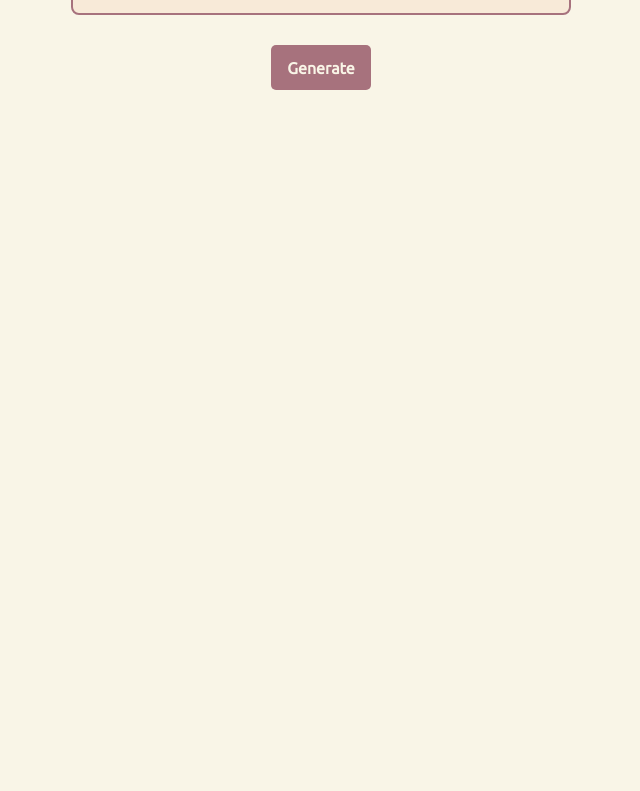
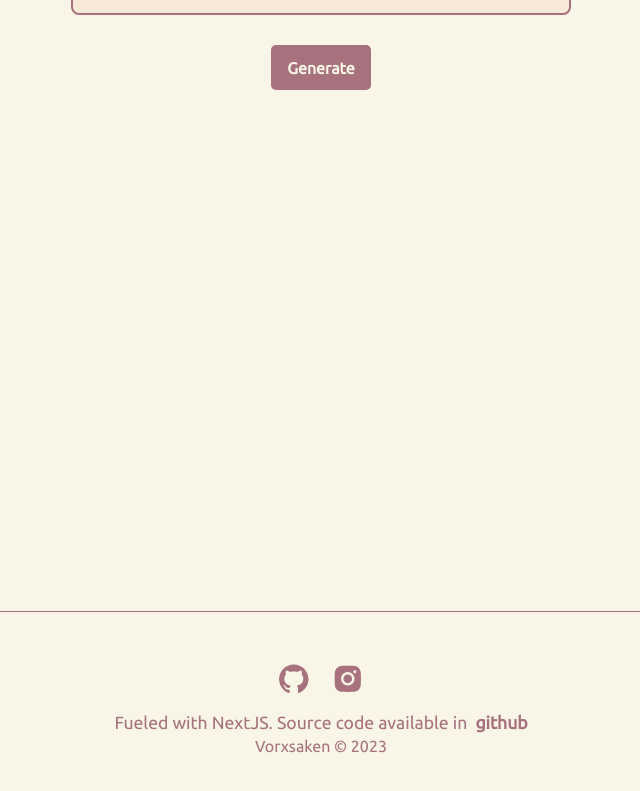
Before and after one commit to vorxsaken/shorten-url, a Next.js app: page / in a window 1280 px wide. Shown: the part 317-1108 px from the top of the page, without its empty margins (319-959 px from the left). Before the commit the page ends 928 px from the top, so only its background shows below. Built offline with nearby package versions, Linux system fonts and the light colour scheme; a web font is replaced by a local one.

Commit message:
feat: footer component

```diff
--- /dev/null
+++ b/components/Footer.module.css
@@ -0,0 +1,55 @@
+.container {
+    width: 100%;
+    height: auto;
+    display: flex;
+    padding: 50px 0px;
+    justify-content: center;
+    color: var(--foreground-rgb);
+    border-top: 1px solid var(--foreground-rgb);
+}
+
+.body {
+    display: flex;
+    justify-content: center;
+    flex-direction: column;
+    align-items: center;
+}
+
+.icons {
+    width: auto;
+    display: flex;
+    flex-direction: row;
+    gap: 20px;
+}
+
+.icons a {
+    font-size: 2.1rem;
+}
+
+.content {
+    width: auto;
+    margin: 10px 0px 5px 0px;
+    text-align: center;
+}
+
+.content p {
+    font-size: 1.1rem;
+}
+
+.content a {
+    font-weight: bolder;
+}
+
+@media (max-width: 700px) {
+    .content {
+        margin: 10px 0px 8px 0px;
+    }
+
+    .content p {
+        font-size: 1rem;
+    }
+
+    .body .ikan {
+        font-size: 0.8rem;
+    }
+}
--- a/components/Footer.tsx
+++ b/components/Footer.tsx
@@ -1,7 +1,36 @@
-import React from 'react'
+import styles from "./Footer.module.css"
+import { AiFillGithub, AiFillInstagram } from 'react-icons/ai'
 
 export default function Footer() {
   return (
-    <div>Footer</div>
+    <div className={styles.container}>
+      <div className={styles.body}>
+        <div className={styles.icons}>
+          <a href="https://github.com/vorxsaken"
+            target="_blank"
+            rel="noopener noreferrer">
+            <AiFillGithub />
+          </a>
+          <a
+            href="https://www.instagram.com/vorxsaken/"
+            target="_blank"
+            rel="noopener noreferrer">
+            <AiFillInstagram />
+          </a>
+        </div>
+        <div className={styles.content}>
+          <p>
+            Fueled with NextJS. Source code available in &nbsp;
+            <a
+              href="https://github.com/vorxsaken/shorten-url"
+              target="_blank"
+              rel="noopener noreferrer">
+                github
+            </a>
+          </p>
+        </div>
+        <span className={styles.ikan}>Vorxsaken &#169; 2023</span>
+      </div>
+    </div>
   )
 }
--- a/components/Layout.tsx
+++ b/components/Layout.tsx
@@ -1,4 +1,5 @@
 import NavBar from "./NavBar"
+import Footer from "./Footer"
 import type { ReactNode } from "react"
 
 export default function Layout({ children }: { children: ReactNode }) {
@@ -6,6 +7,7 @@ export default function Layout({ children }: { children: ReactNode }) {
         <>
             <NavBar />
             <div>{children}</div>
+            <Footer />
         </>
     )
 }
```
